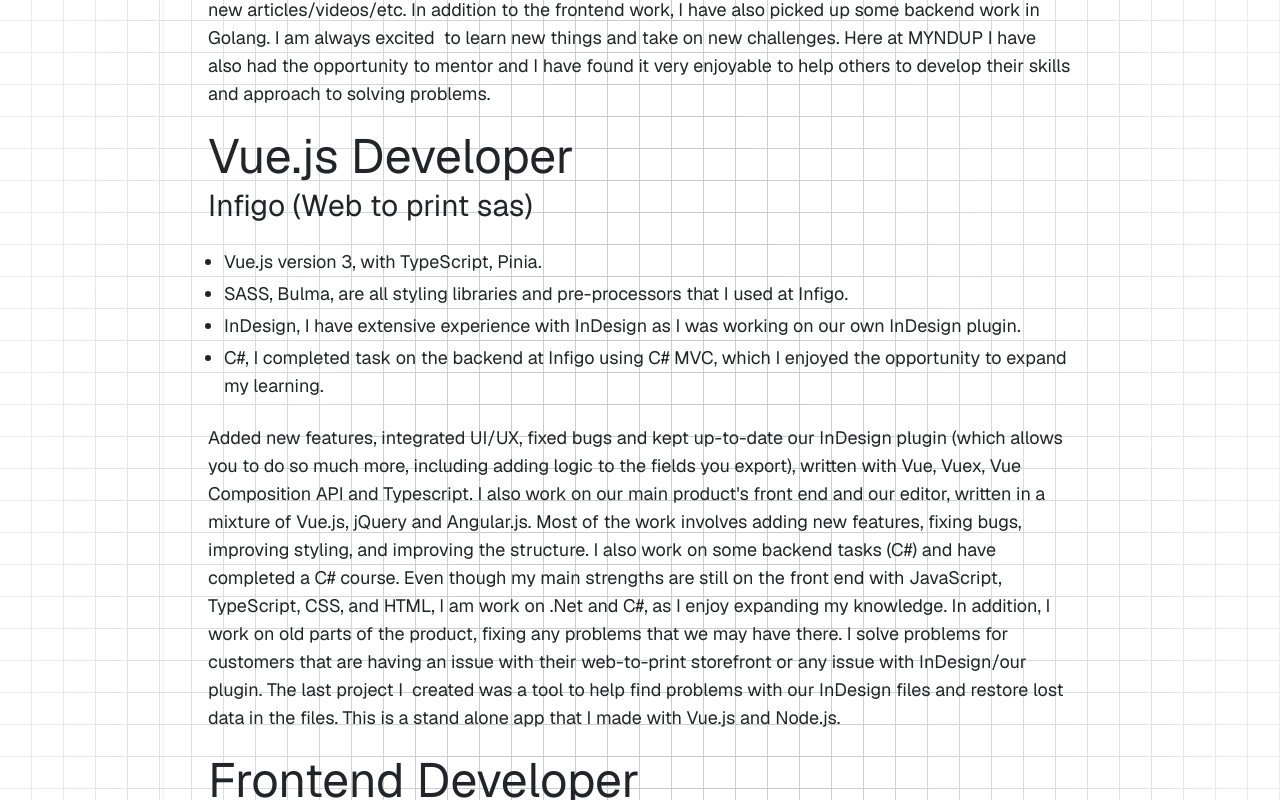
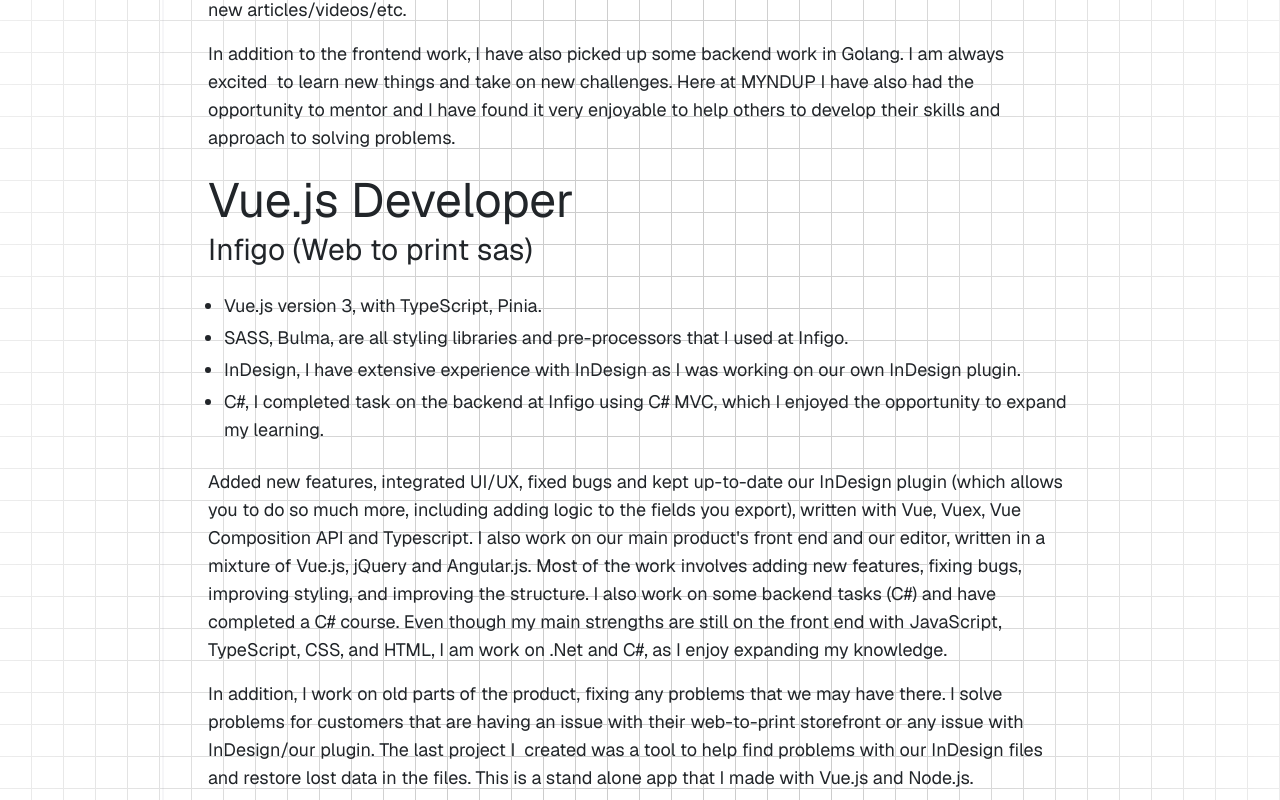
Before and after one commit to Colin-Sharp/Profile_site, a Next.js app: page / in a window 1280 px wide. Shown: the part 1740-2540 px from the top of the page. Built offline with nearby package versions, Linux system fonts and the light colour scheme.

Commit message:
put the content into paragraphs

```diff
--- a/app/components/CardSection.tsx
+++ b/app/components/CardSection.tsx
@@ -15,7 +15,11 @@
           );
         })}
       </ul>
-      <p className="mt-4 text-lg">{props.content}</p>
+      {props.content.map((paragraph) => {
+        return (
+          <p className="mt-4 text-lg" key={paragraph}>{paragraph}</p>
+        )
+      })}
     </section>
   );
 }
--- a/app/modals/card.ts
+++ b/app/modals/card.ts
@@ -1,6 +1,6 @@
 export interface CardSectionInterface {
     title: string,
     skillList: Array<string>,
-    content: string,
+    content: Array<string>,
     subtitle: string
 }
--- a/app/page.tsx
+++ b/app/page.tsx
@@ -91,8 +91,10 @@
       "Mentoring and providing guidance, I have had the opportunity to help progress an individual that wants to become a Frontend Developer.",
       "Golang, I have also been picking up some tasks on our backend that in Golang. I have found it an interesting and rewarding experience.",
     ],
-    content:
-      "Current role at MYNDUP is primarily working as a Frontend Developer with Vue.js. I have gained experience working in a greenfield environment. I have created new projects from scratch in the latest version of  Vue.js with Typescript along with creating a CMS using Strapi for our marketing team to add new articles/videos/etc. In addition to the frontend work, I have also picked up some backend work in Golang. I am always excited  to learn new things and take on new challenges. Here at MYNDUP I have also had the opportunity to mentor and I have found it very enjoyable to help others to develop their skills and approach to solving problems.",
+    content: [
+      "Current role at MYNDUP is primarily working as a Frontend Developer with Vue.js. I have gained experience working in a greenfield environment. I have created new projects from scratch in the latest version of Vue.js with Typescript along with creating a CMS using Strapi for our marketing team to add new articles/videos/etc.",
+      "In addition to the frontend work, I have also picked up some backend work in Golang. I am always excited  to learn new things and take on new challenges. Here at MYNDUP I have also had the opportunity to mentor and I have found it very enjoyable to help others to develop their skills and approach to solving problems.",
+    ],
   },
   {
     title: "Vue.js Developer",
@@ -103,8 +105,10 @@
       "InDesign, I have extensive experience with InDesign as I was working on our own InDesign plugin.",
       "C#, I completed task on the backend at Infigo using C# MVC, which I enjoyed the opportunity to expand my learning.",
     ],
-    content:
-      "Added new features, integrated UI/UX, fixed bugs and kept up-to-date our InDesign plugin (which allows you to do so much more, including adding logic to the fields you export), written with Vue, Vuex, Vue Composition API and Typescript. I also work on our main product's front end and our editor, written in a mixture of Vue.js, jQuery and Angular.js. Most of the work involves adding new features, fixing bugs, improving styling, and improving the structure. I also work on some backend tasks (C#) and have completed a C# course. Even though my main strengths are still on the front end with JavaScript, TypeScript, CSS, and HTML, I am work on .Net and C#, as I enjoy expanding my knowledge. In addition, I work on old parts of the product, fixing any problems that we may have there. I solve problems for customers that are having an issue with their web-to-print storefront or any issue with InDesign/our plugin. The last project I  created was a tool to help find problems with our InDesign files and restore lost data in the files. This is a stand alone app that I made with Vue.js and Node.js.",
+    content: [
+      "Added new features, integrated UI/UX, fixed bugs and kept up-to-date our InDesign plugin (which allows you to do so much more, including adding logic to the fields you export), written with Vue, Vuex, Vue Composition API and Typescript. I also work on our main product's front end and our editor, written in a mixture of Vue.js, jQuery and Angular.js. Most of the work involves adding new features, fixing bugs, improving styling, and improving the structure. I also work on some backend tasks (C#) and have completed a C# course. Even though my main strengths are still on the front end with JavaScript, TypeScript, CSS, and HTML, I am work on .Net and C#, as I enjoy expanding my knowledge.",
+      "In addition, I work on old parts of the product, fixing any problems that we may have there. I solve problems for customers that are having an issue with their web-to-print storefront or any issue with InDesign/our plugin. The last project I  created was a tool to help find problems with our InDesign files and restore lost data in the files. This is a stand alone app that I made with Vue.js and Node.js.",
+    ],
   },
   {
     title: "Frontend Developer",
@@ -116,8 +120,10 @@
       "SEO, accessibility and performance here I really got to grips with the importance of SEO and everything from good quality content using the best HTML tags to using schemes. Also making sure that we are following best practices for accessibility and performance using tools like Lighthouse to ensure this is being adhered to.",
       "Figma, as Leadstream I work closely with designers that use Figma to create responsive web pages.",
     ],
-    content:
-      "Working at Leadstream I have advanced my knowledge working a Vue.js with a C# backend to create landing pages for the sale of leads. I have been working closely with graphic designers and use their spec designs made on Figma to create high quality pages with good performance, accessibility, following best practices and utilising SEO. I have very much enjoyed learning new skills, completing a course Vue as well as courses on JavaScript to reinforce my cord knowledge (e.g. JavaScript Understanding the Weird Parts) and CSS learning flexbox, Inverted triangle CSS and Tailwind CSS. I have had the opportunity to convert a code base that was using Jekyll and Storyblok (headless CMS) to use Nuxt and Storyblok (headless CMS). In my own time I created an app with Nuxt.js to progress my skills. It has a login/register, you can share ideas and vote on other ideas and see the results of the popularity of the ideas. I used Airtable as my backend to make all REST API requests. I have pushed myself to learn as much as possible,not just with JavaScript, CSS or HTML but also using SEO tools, Schemas, using headless CMS’s like Storyblok and Strapi. I am always working on expanding my skill and knowledge.",
+    content: [
+      "Working at Leadstream I have advanced my knowledge working a Vue.js with a C# backend to create landing pages for the sale of leads. I have been working closely with graphic designers and use their spec designs made on Figma to create high quality pages with good performance, accessibility, following best practices and utilising SEO. I have very much enjoyed learning new skills, completing a course Vue as well as courses on JavaScript to reinforce my cord knowledge (e.g. JavaScript Understanding the Weird Parts) and CSS learning flexbox, Inverted triangle CSS and Tailwind CSS. I have had the opportunity to convert a code base that was using Jekyll and Storyblok (headless CMS) to use Nuxt and Storyblok (headless CMS).",
+      "In my own time I created an app with Nuxt.js to progress my skills. It has a login/register, you can share ideas and vote on other ideas and see the results of the popularity of the ideas. I used Airtable as my backend to make all REST API requests. I have pushed myself to learn as much as possible,not just with JavaScript, CSS or HTML but also using SEO tools, Schemas, using headless CMS’s like Storyblok and Strapi. I am always working on expanding my skill and knowledge.",
+    ],
   },
   {
     title: "Frontend Developer",
@@ -127,29 +133,36 @@
       "SASS",
       "Network+, I completed the Network + Certification course which greatly improved my knowledge of how the web operates.",
     ],
-    content:
-      "In my time working at loadbalancer.org, I have had the opportunity to really push my skills and problem-solving abilities. Working with Angular on their load balancing app, I became comfortable with utilizing Angular awesome OOP functionality. I am familiar with using Angular: components, services, directives, enums, resolvers, models, pipes, making api calls to name some of the parts of Angular I often work with. I have also been working with forms both template driven and reactive. Another aspect that I have really enjoyed working with is SCSS, as I have been working on converting the app from CSS to its super seed SCSS. Working with SCSS: variables, mixins, nesting and more, massively reducing repetitive code. On top of always pushing myself to improve my coding abilities, I have also learnt a lot about networking and have been taking a Network+ Certification course, where I have learnt all about the OSI model and how data is sent and received. I also work on the server side with php, performing small tasks.",
+    content: [
+      "In my time working at loadbalancer.org, I have had the opportunity to really push my skills and problem-solving abilities. Working with Angular on their load balancing app, I became comfortable with utilizing Angular awesome OOP functionality. I am familiar with using Angular: components, services, directives, enums, resolvers, models, pipes, making api calls to name some of the parts of Angular I often work with. I have also been working with forms both template driven and reactive.",
+      "Another aspect that I have really enjoyed working with is SCSS, as I have been working on converting the app from CSS to its super seed SCSS. Working with SCSS: variables, mixins, nesting and more, massively reducing repetitive code. On top of always pushing myself to improve my coding abilities, I have also learnt a lot about networking and have been taking a Network+ Certification course, where I have learnt all about the OSI model and how data is sent and received. I also work on the server side with php, performing small tasks.",
+    ],
   },
   {
     title: "Frontend Developer",
     subtitle: "CrowdComms (Event company)",
     skillList: ["Angular.js, Angular."],
-    content:
+    content: [
       "When I was working in CrowdComms as a junior front-end developer, I got the chance to work on a very large and complex projects. I gained a great experience in a company that is thriving and fast moving.",
+    ],
   },
   {
     title: "Commercial Diver",
     subtitle: "AKVA Group Marine Services and Techno Dive",
     skillList: [],
-    content:
-      "In my time working as a diver, I have gained a wealth of experience within the fish farm industry. I have had the opportunity to do many dives. I have also completed many dives doing various jobs working in a small team including experience with larger projects on oil rigs. When I was working for Techno Dive, I was again working in small teams. There were always new problems to overcome like using an array of different equipment underwater, fixing problems with boat engines, fixing ROV’s and setting up OS. Concurrently to working as a diver, I was studying web development. Learning the basics of logic and computational thinking, HTML, CSS, JavaScript. I finished the Complete Web Development Bootcamp course. Then completed the Modern React with Redux course. I also have worked with static site generators, Jekyll, Gatsby.js and Next.js.",
+    content: [
+      "In my time working as a diver, I have gained a wealth of experience within the fish farm industry. I have had the opportunity to do many dives. I have also completed many dives doing various jobs working in a small team including experience with larger projects on oil rigs. When I was working for Techno Dive, I was again working in small teams.",
+      "There were always new problems to overcome like using an array of different equipment underwater, fixing problems with boat engines, fixing ROV’s and setting up OS. Concurrently to working as a diver, I was studying web development. Learning the basics of logic and computational thinking, HTML, CSS, JavaScript. I finished the Complete Web Development Bootcamp course. Then completed the Modern React with Redux course. I also have worked with static site generators, Jekyll, Gatsby.js and Next.js.",
+    ],
   },
   {
     title: "Paratrooper",
     subtitle: "The first Battalion Parachute Regiment (12 years)",
     skillList: [],
-    content:
-      "During my time in the military, I completed several courses which have honed my skills in leadership and teaching, effective communication and decision making in high stress situations as well as navigation and weapon handling. I have extensive experience of commanding groups of people, from small groups of four to groups of twenty and applying risk assessment in combat situations and health and safety in everyday work. I have worked closely with people from different nationalities. I possess strong communication and interpersonal skills developed while working in groups for extended periods. I have carried out seven operational tours, one in Northern Ireland and six in Afghanistan.",
+    content: [
+      "During my time in the military, I completed several courses which have honed my skills in leadership and teaching, effective communication and decision making in high stress situations as well as navigation and weapon handling. I have extensive experience of commanding groups of people, from small groups of four to groups of twenty and applying risk assessment in combat situations and health and safety in everyday work.",
+      "I have worked closely with people from different nationalities. I possess strong communication and interpersonal skills developed while working in groups for extended periods. I have carried out seven operational tours, one in Northern Ireland and six in Afghanistan.",
+    ],
   },
 ];
 
```
